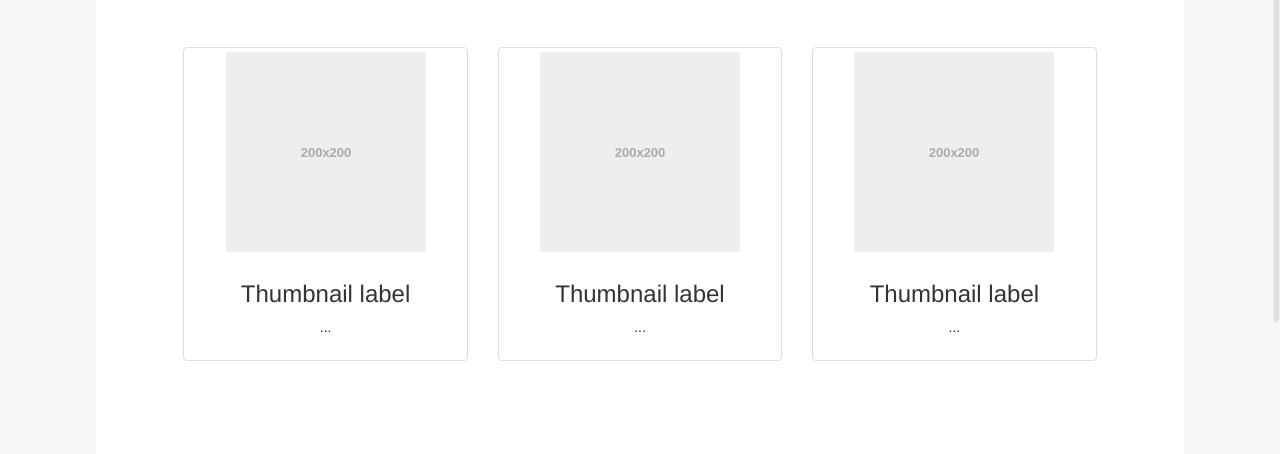
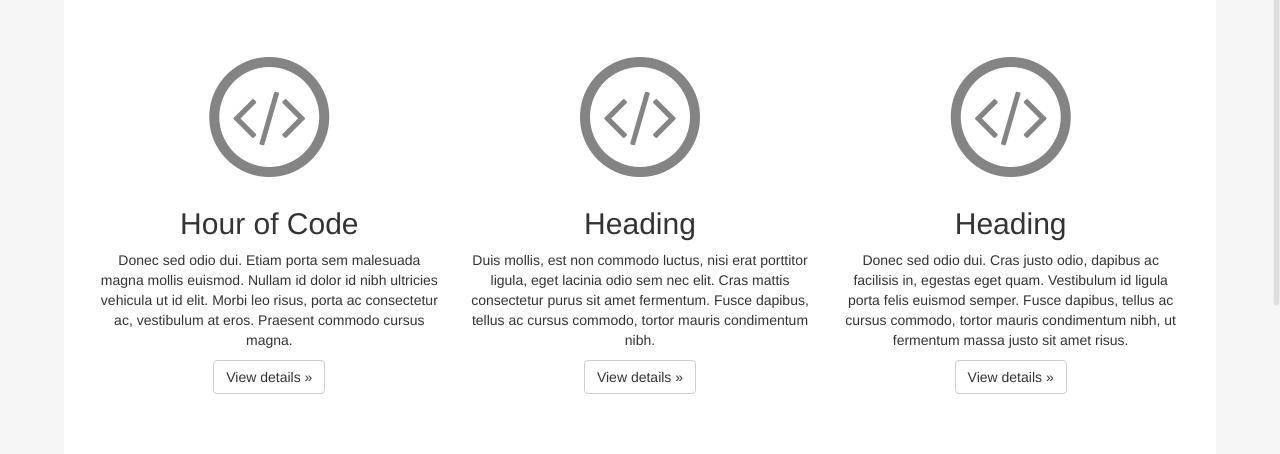
Before and after one commit to nick158/MKVLCompSci.github.io, a plain HTML site: page index.html in a window 1280 px wide. Shown: the part 373-827 px from the top of the page. Drawn offline with nearby package versions, Linux system fonts and the light colour scheme.

Commit message:
Temporary icons to match mainpage Not all of it is going to be code

```diff
--- a/index.html
+++ b/index.html
@@ -160,37 +160,35 @@
 
 		      <!-- Three columns of text below the carousel -->
 		        <div class="row">
-				  <div class="col-sm-4 col-sm-push-1" >
-				    <div class="thumbnail">
-				      <img data-src="holder.js/200x200" alt="...">
-				      <div class="caption">
-				        <h3>Thumbnail label</h3>
-				        <p>...</p>
+			        <div class="col-md-4">
+				        <span class="fa-stack fa-lg" style="font-size:5em;">
+				        	<i class="fa hover fa-circle-thin fa-stack-2x"></i>
+				            <i class="fa hover green fa-code"></i>
+			            </span>
+			            <h2>Hour of Code</h2>
+			            <p>Donec sed odio dui. Etiam porta sem malesuada magna mollis euismod. Nullam id dolor id nibh ultricies vehicula ut id elit. Morbi leo risus, porta ac consectetur ac, vestibulum at eros. Praesent commodo cursus magna.</p>
+			            <p><a class="btn btn-default" href="#" role="button">View details &raquo;</a></p>
+			        </div><!-- /.col-lg-4 -->
+			        <div class="col-md-4">
+			        	<span class="fa-stack fa-lg" style="font-size:5em;">
+				        	<i class="fa hover fa-circle-thin fa-stack-2x"></i>
+				            <i class="fa hover green fa-code"></i>
+			            </span>
+			            <h2>Heading</h2>
+			            <p>Duis mollis, est non commodo luctus, nisi erat porttitor ligula, eget lacinia odio sem nec elit. Cras mattis consectetur purus sit amet fermentum. Fusce dapibus, tellus ac cursus commodo, tortor mauris condimentum nibh.</p>
+			            <p><a class="btn btn-default" href="#" role="button">View details &raquo;</a></p>
+			        </div><!-- /.col-lg-4 -->
+			        <div class="col-md-4">
+			           	<span class="fa-stack fa-lg" style="font-size:5em;">
+				        	<i class="fa hover fa-circle-thin fa-stack-2x"></i>
+				            <i class="fa hover green fa-code"></i>
+			            </span>
+			           <h2>Heading</h2>
+			            <p>Donec sed odio dui. Cras justo odio, dapibus ac facilisis in, egestas eget quam. Vestibulum id ligula porta felis euismod semper. Fusce dapibus, tellus ac cursus commodo, tortor mauris condimentum nibh, ut fermentum massa justo sit amet risus.</p>
+			            <p><a class="btn btn-default" href="#" role="button">View details &raquo;</a></p>
+			        </div><!-- /.col-lg-4 -->
+		        </div><!-- /.row -->
 
-				      </div>
-				    </div>
-				  </div>
-				  <div class="col-sm-push-1 col-sm-4">
-				    <div class="thumbnail">
-				      <img data-src="holder.js/200x200" alt="...">
-				      <div class="caption">
-				        <h3>Thumbnail label</h3>
-				        <p>...</p>
-
-				      </div>
-				    </div>
-				  </div>
-				  <div class="col-sm-push-1 col-sm-4">
-				    <div class="thumbnail">
-				      <img data-src="holder.js/200x200" alt="...">
-				      <div class="caption">
-				        <h3>Thumbnail label</h3>
-				        <p>...</p>
-
-				      </div>
-				    </div>
-				  </div>
-				</div>
 		        <br><br><br><br>
 		        <hr class="divider"></div>
 			    <div class="footer">
--- a/styles.css
+++ b/styles.css
@@ -37,7 +37,7 @@
 	padding-bottom:20px;
 	padding-left:20px;
 	padding-right:20px;
-	width:85%;
+	width:90%;
 	margin: 0 auto;
 	background-color:#fff;
 }
@@ -59,6 +59,23 @@
 	position:absolute;
 	left:15%;
 }
+
+.hover{
+	opacity:0.6;
+	-webkit-transition: all 0.4s;
+    transition: all 0.4s;
+}
+.green{
+	-webkit-transition: all 0.4s;
+	-moz-transition: all 0.4s;
+    transition: all 0.4s;
+}
+.green:hover,.green:active,.green:focus{
+	-webkit-transition: all 0.4s;
+	-moz-transition: all 0.4s;
+    transition: all 0.4s;
+    color: #14A168;
+}
 /*.carousel-inner > .item > img{
 	max-height:500px;
 	max-width:100%;
```
